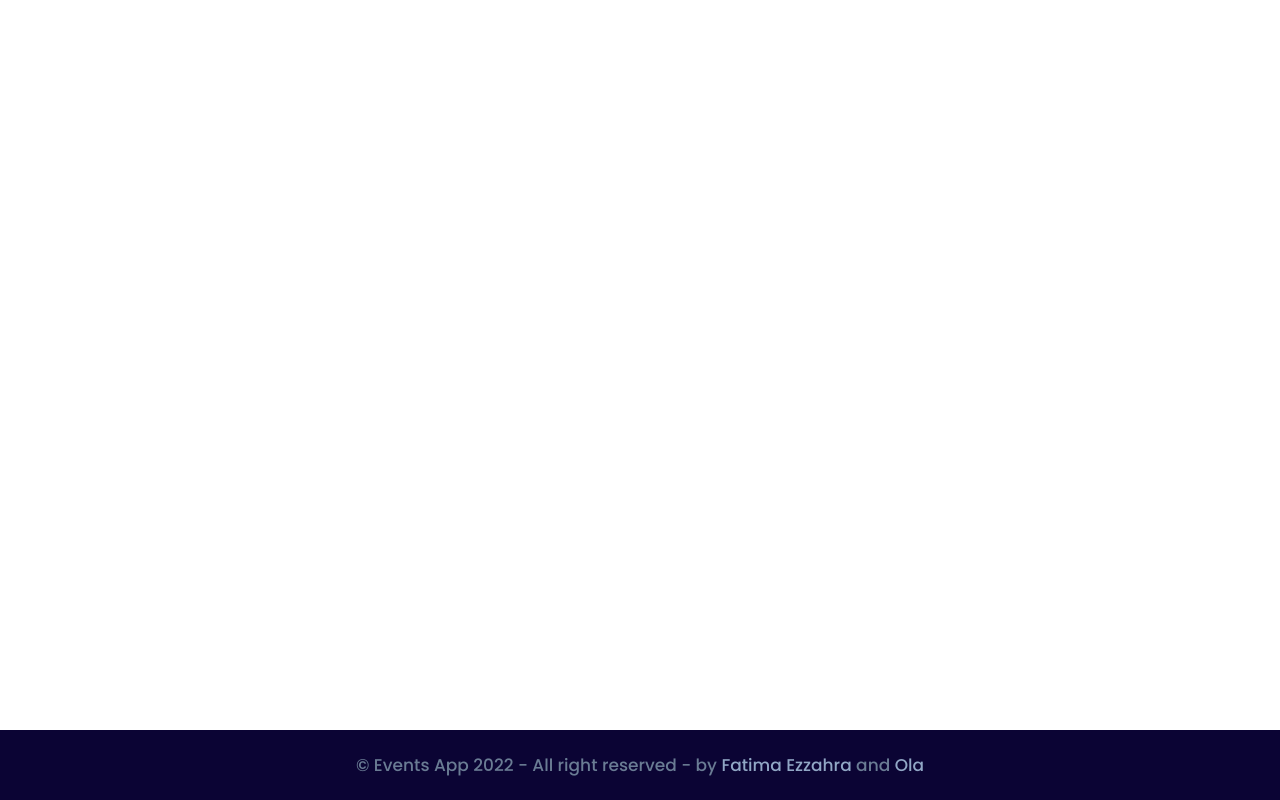
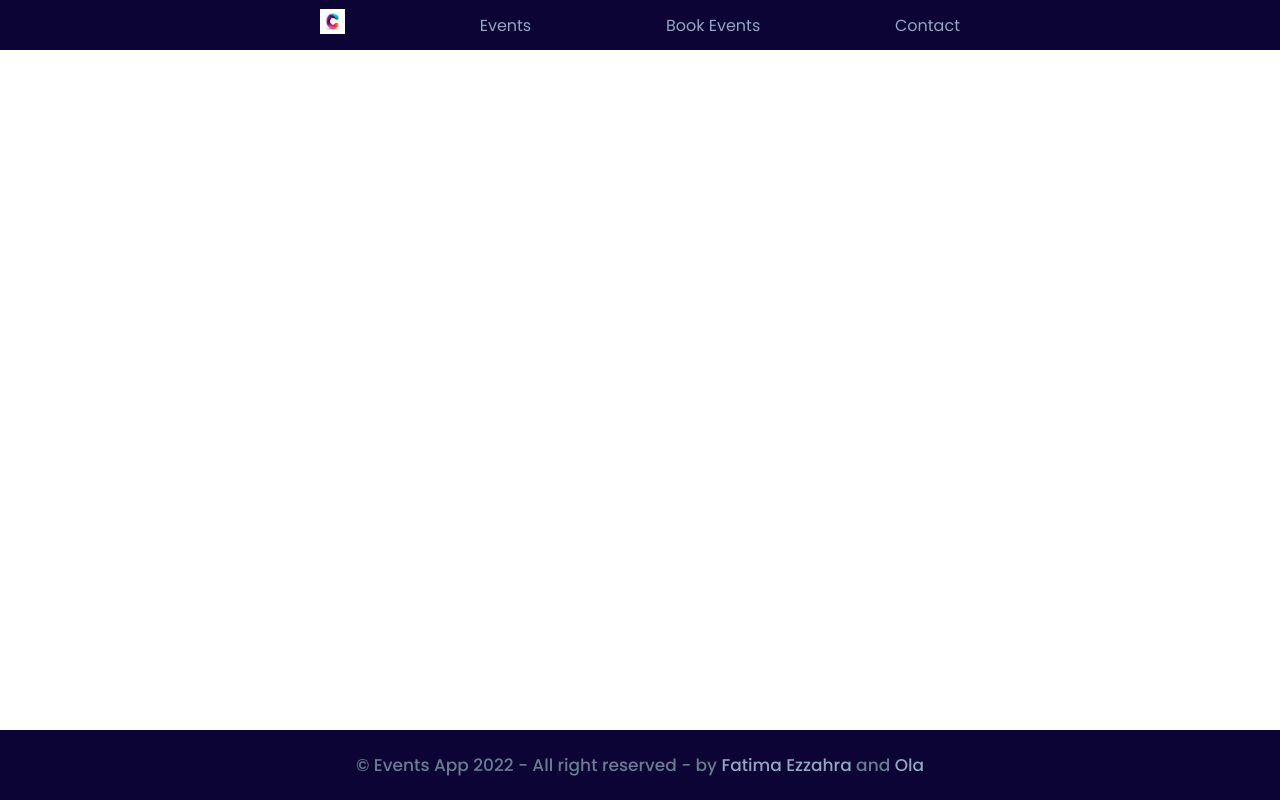
Before and after one commit to TimmyChan99/Kanban-practice, a website built with webpack: page src/index.html in a window 1280 px wide. Built offline with nearby package versions, Linux system fonts and the light colour scheme.

Commit message:
Add navbar and created a modules file

```diff
--- a/src/index.html
+++ b/src/index.html
@@ -2,13 +2,18 @@
 <html lang="en">
   <head>
     <meta charset="UTF-8" />
-    <link href="https://fonts.googleapis.com/css?family=Poppins:100,100italic,200,200italic,300,300italic,regular,italic,500,500italic,600,600italic,700,700italic,800,800italic,900,900italic" rel="stylesheet" />
+    <link
+      href="https://fonts.googleapis.com/css?family=Poppins:100,100italic,200,200italic,300,300italic,regular,italic,500,500italic,600,600italic,700,700italic,800,800italic,900,900italic"
+      rel="stylesheet"
+    />
     <meta name="viewport" content="width=device-width, initial-scale=1.0" />
-    <title>Wbpack Exercise</title>
+    <title>Events | Application</title>
   </head>
   <body>
+    <header class="nav-container"></header>
     <footer class="d-flex-row">
-      <p> &copy; Events App 2022 - All right reserved - by
+      <p>
+        &copy; Events App 2022 - All right reserved - by
         <a href="https://github.com/TimmyChan99">Fatima Ezzahra</a>
         and
         <a href="https://github.com/netman5">Ola</a>
--- a/src/index.js
+++ b/src/index.js
@@ -1,2 +1,5 @@
 import _ from 'lodash';
 import './style.css';
+import renderNavBar from './modules/navBar';
+
+renderNavBar();
--- /dev/null
+++ b/src/modules/navBar.js
@@ -0,0 +1,25 @@
+const nav = document.querySelector('.nav-container');
+
+const renderNavBar = () => {
+  const navs = `<ul class="nav">
+        <li>
+          <a href="#">
+            <img src="../asset/resource/logo.jpeg" class="logo" alt="Event logo" />
+          </a>
+        </li>
+        <li>
+          <a href="#">Events</a>
+        </li>
+        <li>
+          <a href="#">Book Events</a>
+        </li>
+
+        <li>
+          <a href="#">Contact</a>
+        </li>
+      </ul>`;
+
+  nav.innerHTML = navs;
+};
+
+export default renderNavBar;
--- a/src/style.css
+++ b/src/style.css
@@ -3,6 +3,34 @@
   padding: 0;
   box-sizing: border-box;
   font-family: 'Poppins', sans-serif;
+}
+
+ul {
+  list-style: none;
+}
+
+:root {
+  --nav-bg-color: #0b0434;
+  --nav-font-color: #d3d3d3;
+}
+
+.nav-container {
+  background: var(--nav-bg-color);
+  color: var(--nav-font-color);
+}
+
+.nav {
+  width: 50%;
+  height: 50px;
+  display: flex;
+  justify-content: space-between;
+  align-items: center;
+  margin: 0 auto;
+}
+
+.logo {
+  width: 25px;
+  height: 25px;
 }
 
 a {
@@ -19,7 +47,7 @@ a {
 
 footer {
   color: #6a7c94;
-  background-color: #0B0434;
+  background-color: #0b0434;
   height: 70px;
   align-items: center;
   justify-content: center;
```
Also changed, not shown: asset/resource/logo.jpeg (added), dist/index.html, 1 other file.
